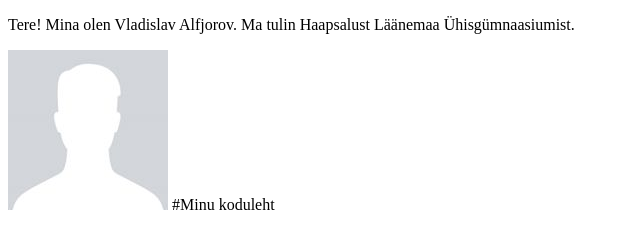
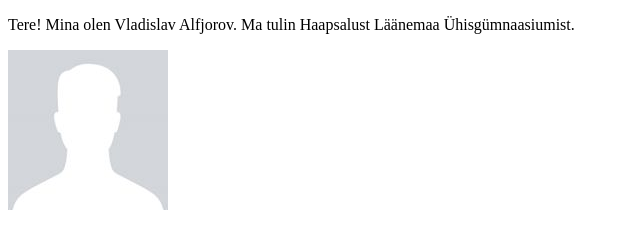
Before and after one commit to valfjoro/homepage, a plain HTML site: page index.html in a window 1280 px wide. Shown: the whole page, without its empty margins (0-640 px from the left). Drawn offline with Linux system fonts and the light colour scheme.

Commit message:
page update

```diff
--- a/index.html
+++ b/index.html
@@ -7,8 +7,8 @@
 	<body>
 		<p>Tere!
 		Mina olen Vladislav Alfjorov.
-		Ma tulin Haapsalust Läänemaa Ühisgümnaasiumist.</p>
+		Ma tulin Haapsalust Läänemaa Ühisgümnaasiumist.
+		</p>
 		<img src="mina.jpg" alt="Mina">
 	</body>
 </html>
-#Minu koduleht
```
